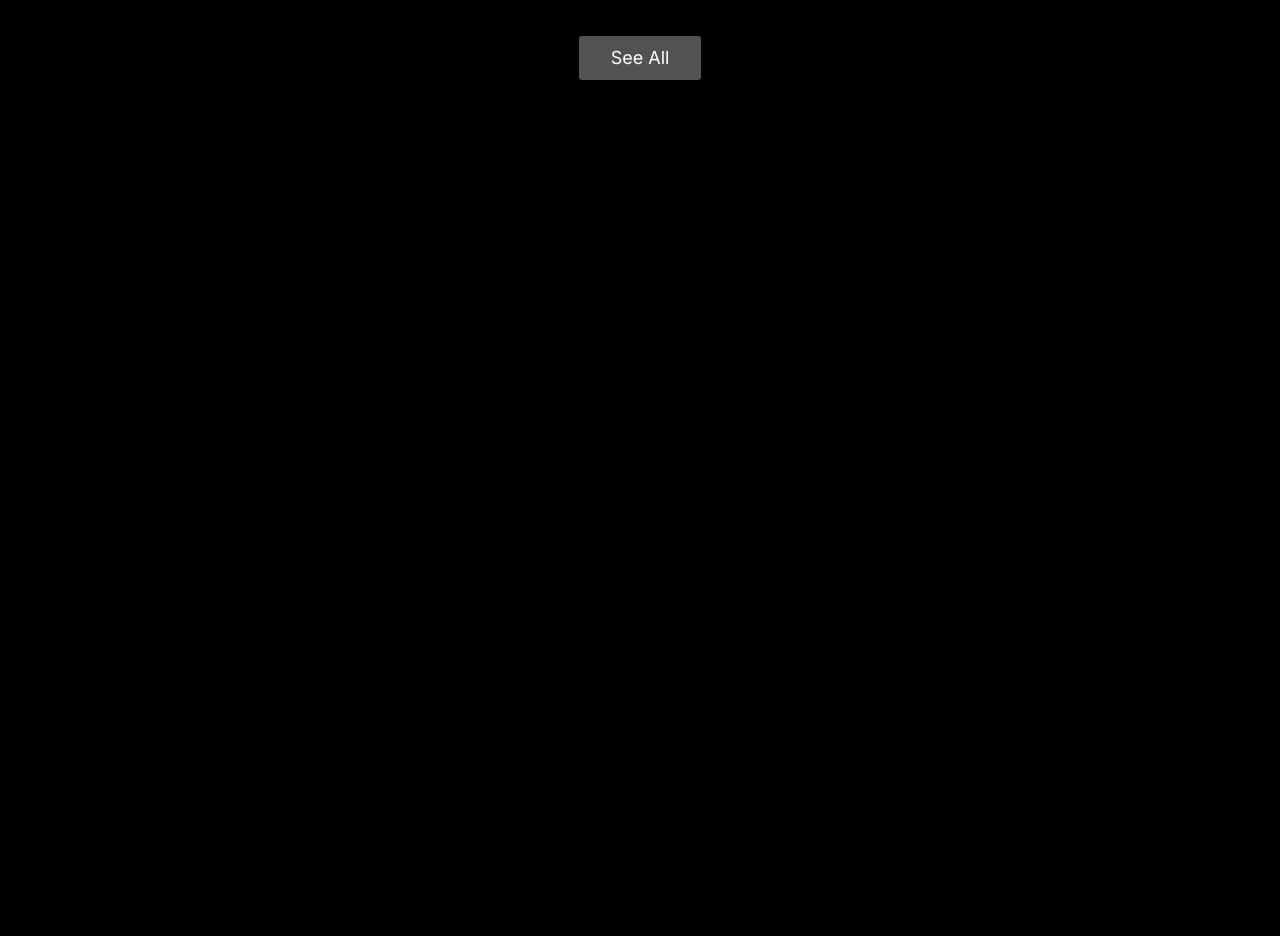
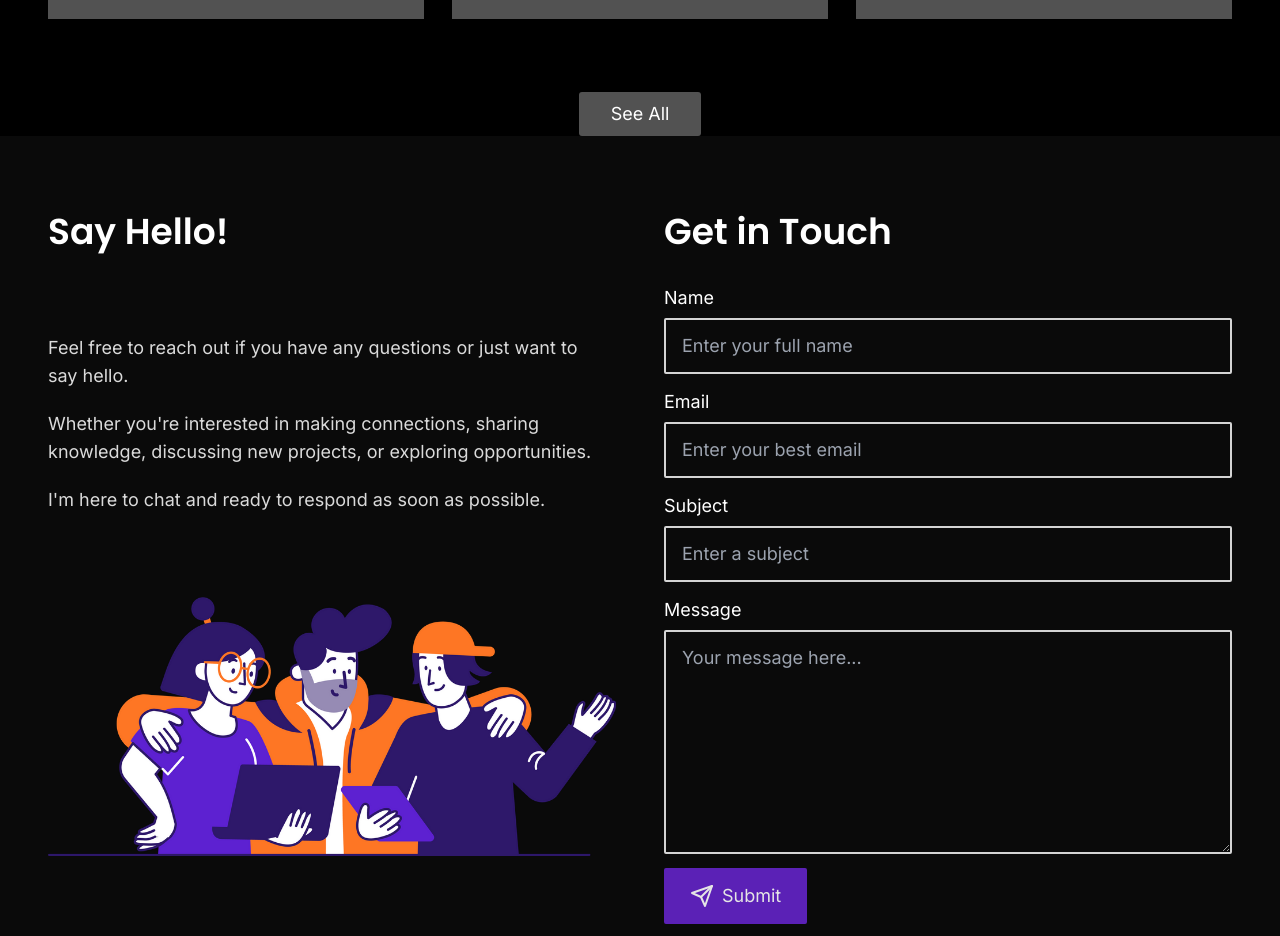
Before and after one commit to LevyMonteiro/portfolio, a React (Vite) app: page / in a window 1280 px wide. Shown: the part 2240-3176 px from the top of the page. Before the commit the page ends 2320 px from the top, so only its background shows below. Built offline with nearby package versions, Linux system fonts and the light colour scheme; what @designbycode/tailwindcss-text-shadow would draw is missing.

Commit message:
create Contact component layout and design, and update Nav component hover transition

```diff
--- a/src/components/Nav.tsx
+++ b/src/components/Nav.tsx
@@ -24,14 +24,14 @@ export default function Nav() {
       <nav className='w-full h-16 mx-60 gap-8 flex flex-row justify-between items-center text-center text-lg'>
         <a
           href='/'
-          className='text-2xl font-shadowintolight font-bold h-full flex items-center group'
+          className='text-2xl font-shadowintolight font-bold h-full flex items-center group '
         >
           <span
             className={`${
               theme === 'light'
                 ? 'group-hover:text-black'
                 : 'group-hover:text-white'
-            } text-violet-700`}
+            } text-violet-700 transition ease-in-out duration-500`}
           >
             &lt;
           </span>
@@ -39,7 +39,7 @@ export default function Nav() {
           <span
             className={`${
               theme === 'light' ? 'text-black ' : 'text-white'
-            } mx-[2px] group-hover:text-violet-700`}
+            } mx-[2px] group-hover:text-violet-700 transition ease-in-out duration-500`}
           >
             Levy
           </span>
@@ -49,7 +49,7 @@ export default function Nav() {
               theme === 'light'
                 ? 'group-hover:text-black'
                 : 'group-hover:text-white'
-            } text-violet-700`}
+            } text-violet-700 transition ease-in-out duration-500`}
           >
             /&gt;
           </span>
@@ -57,14 +57,17 @@ export default function Nav() {
 
         <ul className='flex h-full gap-8 font-medium'>
           <li className='flex justify-center items-center'>
-            <a href='/#about' className=' hover:text-violet-600 justify-center'>
+            <a
+              href='/#about'
+              className='hover:text-violet-600 transition ease-in-out duration-300 justify-center'
+            >
               About
             </a>
           </li>
           <li className='flex justify-center items-center'>
             <a
               href='/#projects'
-              className=' hover:text-violet-600 justify-center'
+              className='hover:text-violet-600 transition ease-in-out duration-300 justify-center'
             >
               Projects
             </a>
@@ -72,13 +75,13 @@ export default function Nav() {
           <li className='flex justify-center items-center'>
             <a
               href='/#contact'
-              className=' hover:text-violet-600 justify-center'
+              className='hover:text-violet-600 transition ease-in-out duration-300 justify-center'
             >
               Contact
             </a>
           </li>
 
-          <li className='flex justify-center items-center hover:text-violet-600'>
+          <li className='flex justify-center items-center hover:text-violet-600 transition ease-in-out duration-300'>
             <button onClick={toggleTheme}>
               {theme === 'dark' ? <Sun /> : <Moon />}
             </button>
--- a/src/components/sections/About.tsx
+++ b/src/components/sections/About.tsx
@@ -45,20 +45,20 @@ export default function About() {
             Nice to meet you!
           </h2>
 
-          <p className='text-left  text-neutral-300 leading-7'>
+          <p className='text-lg opacity-85 text-left  text-white leading-7'>
             I'm a Front-end web developer, I dedicate myself full time to
             programming work and studies. I consider myself passionate about
             everything that encompasses the technology area since always.
           </p>
 
-          <p className='text-left text-neutral-300 leading-7'>
+          <p className='text-lg opacity-85 text-left text-white leading-7'>
             Before dedicating myself to the area I was a volunteer in the
             technology area of my church for a few years and I also did
             freelance work in photo shoots, filming weddings, and parties in
             general.
           </p>
 
-          <p className='text-left text-neutral-300 leading-7'>
+          <p className='text-lg opacity-85 text-left text-white leading-7'>
             Always excited to learn and progress. I love collaborating, feel
             free to contact me.
           </p>
@@ -76,7 +76,7 @@ export default function About() {
             My Skills
           </h2>
 
-          <p className='text-center text-neutral-300 mb-2'>
+          <p className='text-lg opacity-85 text-center text-white mb-2'>
             Some skills and technologies I’ve been working with recently:
           </p>
 
--- /dev/null
+++ b/src/components/sections/Contact.tsx
@@ -0,0 +1,114 @@
+import { useContext } from 'react';
+import { ThemeContext } from '../../context/ThemeContext';
+import { Send } from 'lucide-react';
+
+export default function Contact() {
+  const { theme } = useContext(ThemeContext);
+
+  return (
+    <section
+      id='contact'
+      className={`${
+        theme === 'light' ? 'bg-violet-800' : 'bg-neutral-950'
+      } w-screen h-screen flex justify-center items-center pt-16`}
+    >
+      <div
+        id='wrapper'
+        className='grid grid-cols-2 justify-center items-center max-w-[1184px] gap-12'
+      >
+        <div
+          id='intro'
+          className='flex flex-col gap-16 h-full justify-between pb-[68px]'
+        >
+          <h2 className='text-white text-4xl font-poppins font-semibold'>
+            Say Hello!
+          </h2>
+
+          <div id='intro-content' className='flex flex-col gap-5 text-pretty'>
+            <p className='opacity-85 text-lg'>
+              Feel free to reach out if you have any questions or just want to
+              say hello.
+            </p>
+
+            <p className='opacity-85 text-lg'>
+              Whether you're interested in making connections, sharing
+              knowledge, discussing new projects, or exploring opportunities.
+            </p>
+
+            <p className='opacity-85 text-lg'>
+              I'm here to chat and ready to respond as soon as possible.
+            </p>
+          </div>
+
+          <img
+            src='src/assets/contact-us-4550329-3779137.webp'
+            alt='contact-me ilustration'
+          />
+        </div>
+
+        <div id='form' className='flex flex-col gap-6'>
+          <h2 className='text-white text-4xl mb-2 font-poppins font-semibold'>
+            Get in Touch
+          </h2>
+
+          <form action='' className='flex flex-col gap-[6px] text-lg'>
+            <label htmlFor='name'>Name</label>
+            <input
+              type='text'
+              id='name'
+              placeholder='Enter your full name'
+              className={`${
+                theme === 'light' ? 'bg-violet-800' : 'bg-neutral-950'
+              } border-[2px] border-neutral-300 rounded-sm px-4 py-3 focus:outline-none mb-2`}
+            />
+
+            <label htmlFor='email'>Email</label>
+            <input
+              type='text'
+              id='email'
+              placeholder='Enter your best email'
+              className={`${
+                theme === 'light' ? 'bg-violet-800' : 'bg-neutral-950'
+              } border-[2px] border-neutral-300 rounded-sm px-4 py-3 focus:outline-none mb-2`}
+            />
+
+            <label htmlFor='subject'>Subject</label>
+            <input
+              type='text'
+              id='subject'
+              placeholder='Enter a subject'
+              className={`${
+                theme === 'light' ? 'bg-violet-800' : 'bg-neutral-950'
+              } border-[2px] border-neutral-300 rounded-sm px-4 py-3 focus:outline-none mb-2`}
+            />
+
+            <label htmlFor='message'>Message</label>
+            <textarea
+              name=''
+              id='message'
+              cols='30'
+              rows='7'
+              placeholder='Your message here...'
+              className={`${
+                theme === 'light' ? 'bg-violet-800' : 'bg-neutral-950'
+              } border-[2px] border-neutral-300 rounded-sm px-4 py-3 focus:outline-none mb-2`}
+            ></textarea>
+
+            <button
+              className={`${
+                theme === 'light'
+                  ? 'hover:bg-orange-500'
+                  : 'border-violet-800 bg-violet-800 hover:bg-neutral-950 text-neutral-200 hover:text-violet-600'
+              } w-min px-6 py-3 rounded-sm border-[2px] transition ease-linear duration-300`}
+            >
+              <div className='flex gap-2 text-lg items-center'>
+                <Send />
+                <p>Submit</p>
+              </div>
+            </button>
+          </form>
+        </div>
+      </div>
+    </section>
+  );
+}
--- a/src/pages/Root.tsx
+++ b/src/pages/Root.tsx
@@ -1,6 +1,7 @@
+import Home from '../components/sections/Home';
 import About from '../components/sections/About';
-import Home from '../components/sections/Home';
 import Projects from '../components/sections/Projects';
+import Contact from '../components/sections/Contact';
 
 export default function Root() {
   return (
@@ -9,6 +10,7 @@ export default function Root() {
         <Home />
         <About />
         <Projects />
+        <Contact />
       </main>
     </>
   );
```
Also changed, not shown: src/assets/contact-us-4550329-3779137.webp (added).
